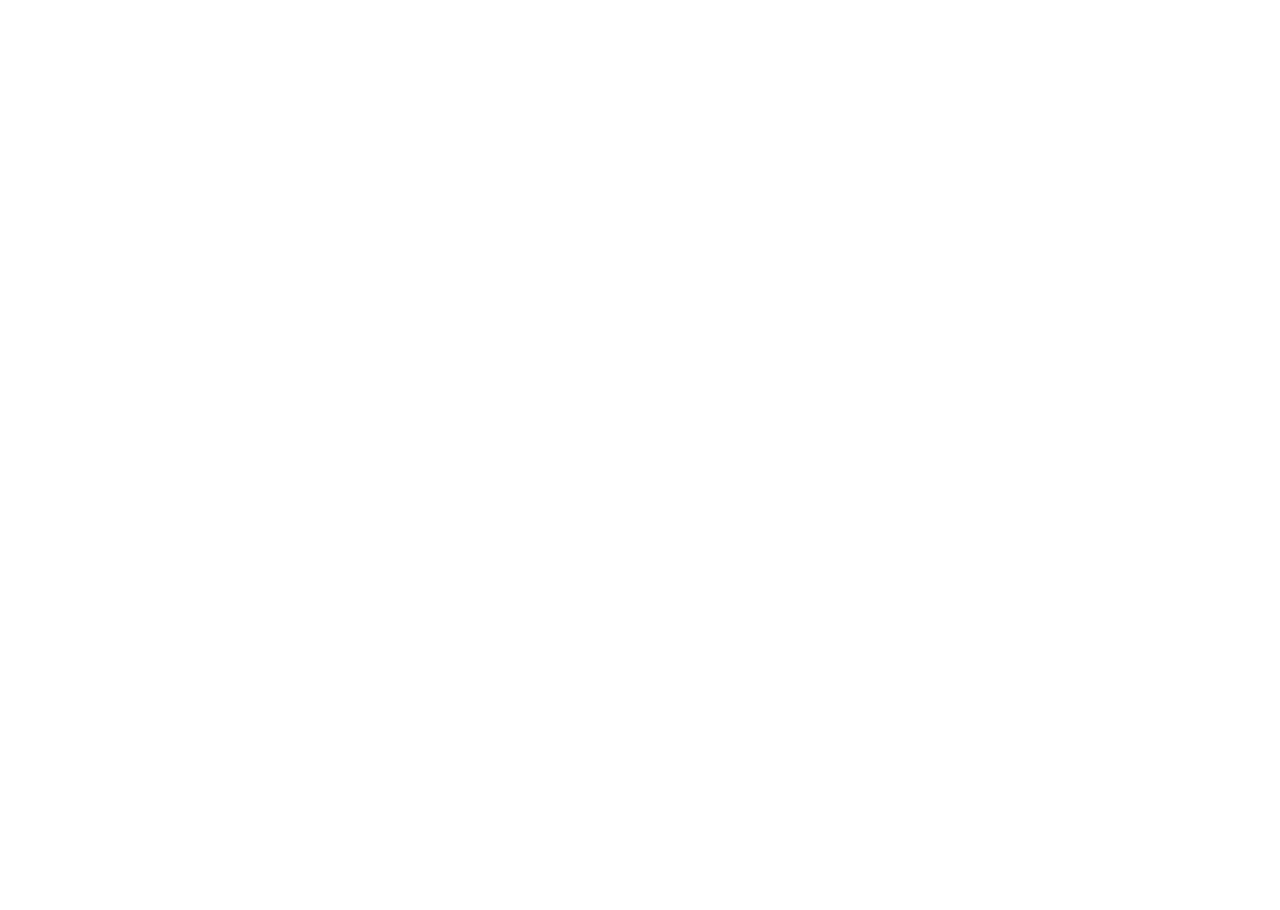
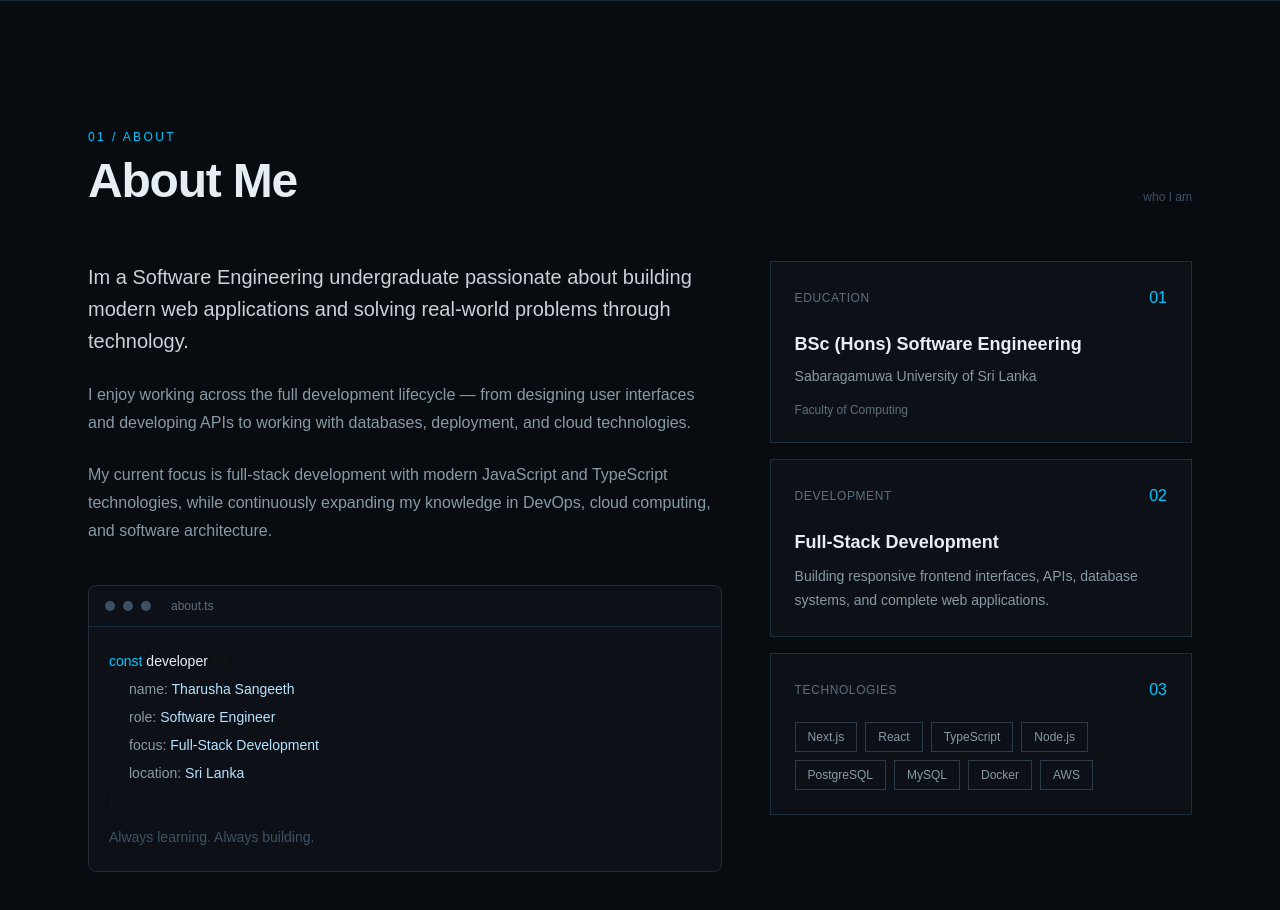
Before and after one commit to Tharusha2002-s/my-portfolio, a Next.js app in the folder frontend/: page / in a window 1280 px wide. Shown: the part 800-1710 px from the top of the page. Before the commit the page ends 800 px from the top, so only its background shows below. Built offline with nearby package versions, Linux system fonts and the light colour scheme.

Commit message:
feat: build portfolio about section

```diff
--- a/frontend/src/app/page.tsx
+++ b/frontend/src/app/page.tsx
@@ -1,9 +1,11 @@
 import Hero from "@/components/home/Hero";
+import About from "@/components/home/About";
 
 export default function Home() {
   return (
     <main>
       <Hero />
+      <About />
     </main>
   );
 }
--- /dev/null
+++ b/frontend/src/components/home/About.tsx
@@ -0,0 +1,204 @@
+export default function About() {
+  return (
+    <section
+      id="about"
+      className="relative border-t border-[#1e2d3d] bg-[#080c10] py-24 sm:py-32"
+    >
+      <div className="mx-auto max-w-6xl px-6">
+
+        {/* Section Heading */}
+        <div className="mb-14 flex items-end justify-between">
+          <div>
+            <p className="mb-3 font-mono text-xs uppercase tracking-[0.2em] text-[#00c8ff]">
+              01 / About
+            </p>
+
+            <h2 className="text-4xl font-bold tracking-tight text-[#e6edf3] sm:text-5xl">
+              About Me
+            </h2>
+          </div>
+
+          <span className="hidden font-mono text-xs text-[#3d5166] sm:block">
+            who I am
+          </span>
+        </div>
+
+        {/* Main Content */}
+        <div className="grid gap-12 lg:grid-cols-[1.2fr_0.8fr]">
+
+          {/* Left Side */}
+          <div>
+            <p className="text-xl leading-8 text-[#c9d1d9]">
+              Im a Software Engineering undergraduate passionate about
+              building modern web applications and solving real-world
+              problems through technology.
+            </p>
+
+            <p className="mt-6 leading-7 text-[#8899a6]">
+              I enjoy working across the full development lifecycle — from
+              designing user interfaces and developing APIs to working with
+              databases, deployment, and cloud technologies.
+            </p>
+
+            <p className="mt-6 leading-7 text-[#8899a6]">
+              My current focus is full-stack development with modern
+              JavaScript and TypeScript technologies, while continuously
+              expanding my knowledge in DevOps, cloud computing, and
+              software architecture.
+            </p>
+
+            {/* Terminal-style card */}
+            <div className="mt-10 overflow-hidden rounded-lg border border-[#1e2d3d] bg-[#0d1117]">
+
+              {/* Terminal Header */}
+              <div className="flex items-center gap-2 border-b border-[#1e2d3d] px-4 py-3">
+                <span className="h-2.5 w-2.5 rounded-full bg-[#3d5166]" />
+                <span className="h-2.5 w-2.5 rounded-full bg-[#3d5166]" />
+                <span className="h-2.5 w-2.5 rounded-full bg-[#3d5166]" />
+
+                <span className="ml-3 font-mono text-xs text-[#5c6f7f]">
+                  about.ts
+                </span>
+              </div>
+
+              {/* Terminal Content */}
+              <div className="p-5 font-mono text-sm leading-7">
+                <p>
+                  <span className="text-[#00c8ff]">const</span>{" "}
+                  <span className="text-[#e6edf3]">developer</span>{" "}
+                  = {"{"}
+                </p>
+
+                <p className="pl-5">
+                  <span className="text-[#8899a6]">name:</span>{" "}
+                  <span className="text-[#b6e3ff]">
+                    Tharusha Sangeeth
+                  </span>
+                  ,
+                </p>
+
+                <p className="pl-5">
+                  <span className="text-[#8899a6]">role:</span>{" "}
+                  <span className="text-[#b6e3ff]">
+                    Software Engineer
+                  </span>
+                  ,
+                </p>
+
+                <p className="pl-5">
+                  <span className="text-[#8899a6]">focus:</span>{" "}
+                  <span className="text-[#b6e3ff]">
+                    Full-Stack Development
+                  </span>
+                  ,
+                </p>
+
+                <p className="pl-5">
+                  <span className="text-[#8899a6]">location:</span>{" "}
+                  <span className="text-[#b6e3ff]">
+                    Sri Lanka
+                  </span>
+                </p>
+
+                <p>
+                  {"};"}
+                </p>
+
+                <p className="mt-2">
+                  <span className="text-[#3d5166]">
+                    Always learning. Always building.
+                  </span>
+                </p>
+              </div>
+            </div>
+          </div>
+
+          {/* Right Side */}
+          <div className="grid content-start gap-4 sm:grid-cols-2 lg:grid-cols-1">
+
+            {/* Education */}
+            <div className="border border-[#1e2d3d] bg-[#0d1117] p-6 transition-colors duration-200 hover:border-[#00c8ff]/40">
+              <div className="mb-5 flex items-center justify-between">
+                <span className="font-mono text-xs uppercase tracking-wider text-[#5c6f7f]">
+                  Education
+                </span>
+
+                <span className="font-mono text-[#00c8ff]">
+                  01
+                </span>
+              </div>
+
+              <h3 className="text-lg font-semibold text-[#e6edf3]">
+                BSc (Hons) Software Engineering
+              </h3>
+
+              <p className="mt-2 text-sm text-[#8899a6]">
+                Sabaragamuwa University of Sri Lanka
+              </p>
+
+              <p className="mt-4 font-mono text-xs text-[#5c6f7f]">
+                Faculty of Computing
+              </p>
+            </div>
+
+            {/* Development */}
+            <div className="border border-[#1e2d3d] bg-[#0d1117] p-6 transition-colors duration-200 hover:border-[#00c8ff]/40">
+              <div className="mb-5 flex items-center justify-between">
+                <span className="font-mono text-xs uppercase tracking-wider text-[#5c6f7f]">
+                  Development
+                </span>
+
+                <span className="font-mono text-[#00c8ff]">
+                  02
+                </span>
+              </div>
+
+              <h3 className="text-lg font-semibold text-[#e6edf3]">
+                Full-Stack Development
+              </h3>
+
+              <p className="mt-2 text-sm leading-6 text-[#8899a6]">
+                Building responsive frontend interfaces, APIs,
+                database systems, and complete web applications.
+              </p>
+            </div>
+
+            {/* Technologies */}
+            <div className="border border-[#1e2d3d] bg-[#0d1117] p-6 transition-colors duration-200 hover:border-[#00c8ff]/40">
+              <div className="mb-5 flex items-center justify-between">
+                <span className="font-mono text-xs uppercase tracking-wider text-[#5c6f7f]">
+                  Technologies
+                </span>
+
+                <span className="font-mono text-[#00c8ff]">
+                  03
+                </span>
+              </div>
+
+              <div className="flex flex-wrap gap-2">
+                {[
+                  "Next.js",
+                  "React",
+                  "TypeScript",
+                  "Node.js",
+                  "PostgreSQL",
+                  "MySQL",
+                  "Docker",
+                  "AWS",
+                ].map((technology) => (
+                  <span
+                    key={technology}
+                    className="border border-[#2a3a49] px-3 py-1.5 font-mono text-xs text-[#8899a6]"
+                  >
+                    {technology}
+                  </span>
+                ))}
+              </div>
+            </div>
+
+          </div>
+        </div>
+      </div>
+    </section>
+  );
+}
```
